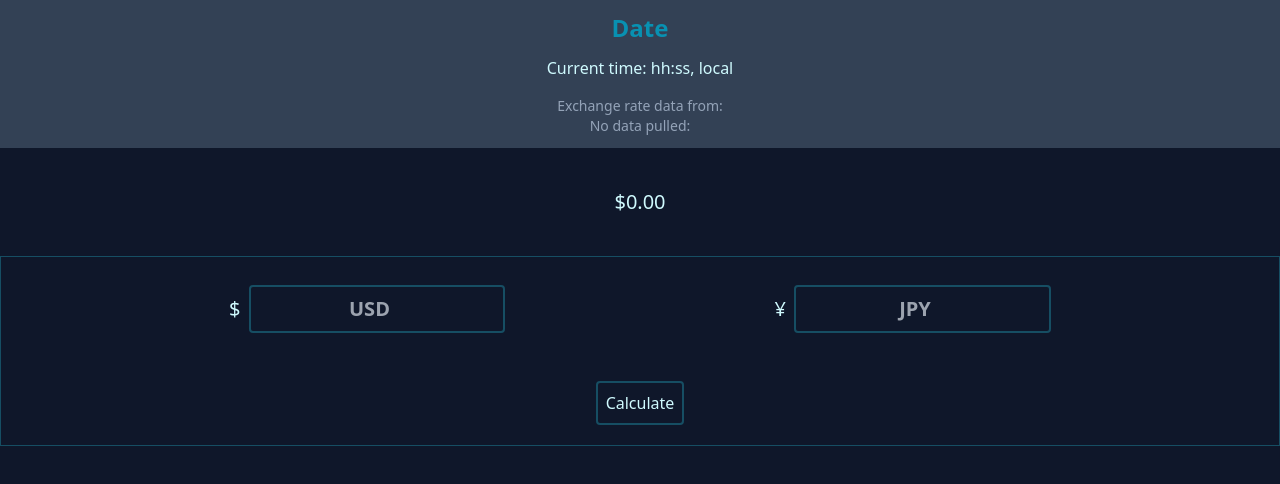
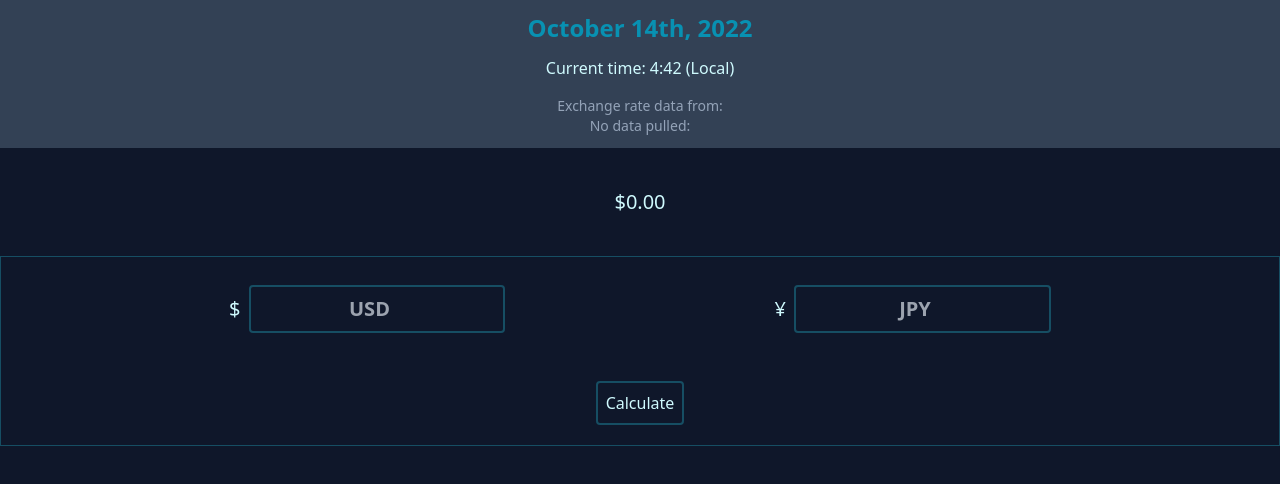
Before and after one commit to LumberJon1/JPY-Converter, a plain HTML site: page index.html in a window 1280 px wide. Drawn offline with nearby package versions, Linux system fonts and the light colour scheme; no server answers.

Commit message:
Updated file structure

```diff
--- a/index.html
+++ b/index.html
@@ -41,7 +41,7 @@
                 <button id="calculate" type="submit" class="my-5 p-2 border-2 border-cyan-900 rounded">Calculate</button>
             </form>
         </section>
-        <script src="./src/javascript/script.js"></script>
+        <script src="./script.js"></script>
     </body>
 </main>
 </html>
```
